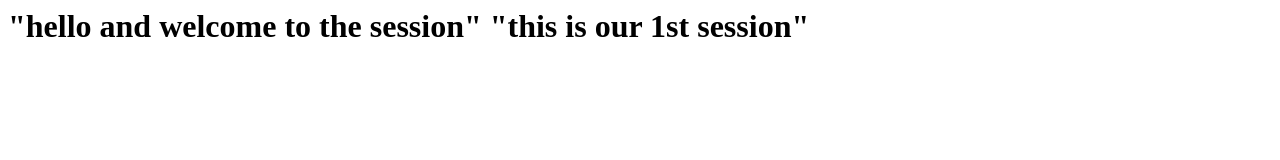
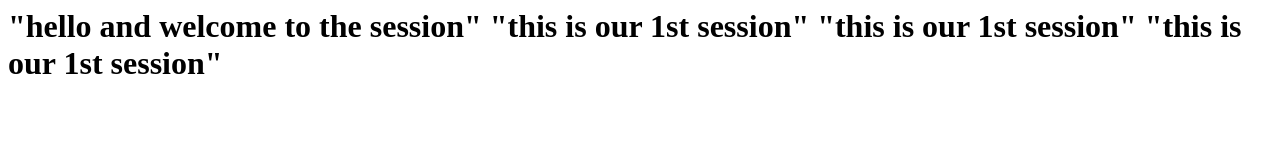
Before and after one commit to syedabdul11/project, a plain HTML site: page index.html in a window 1280 px wide. Drawn offline with Linux system fonts and the light colour scheme.

Commit message:
Update index.html

```diff
--- a/index.html
+++ b/index.html
@@ -2,5 +2,7 @@
 	<h1>
 		"hello and welcome to the session"
 		"this is our 1st session"
+		"this is our 1st session"
+		"this is our 1st session"
 	</h1>
 </html>
```
